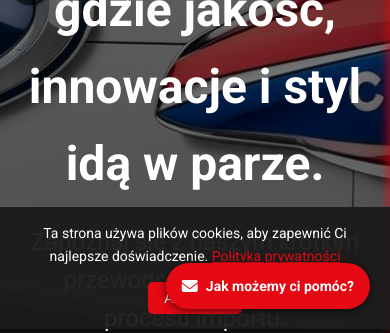
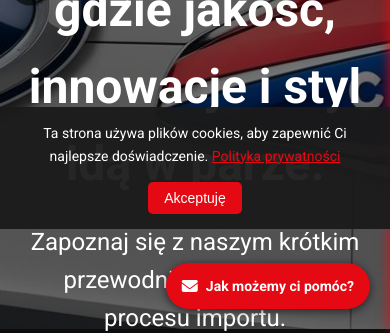
Before and after one commit to KosZoz19/nodejswebapp, a website: page public/index.html in a window 390 px wide. Shown: the part 515-848 px from the top of the page. Drawn offline with Linux system fonts and the light colour scheme; no server answers.

Commit message:
Update styles.css

```diff
--- a/public/styles.css
+++ b/public/styles.css
@@ -1999,6 +1999,9 @@ footer {
 
 /* Responsive Adjustments */
 @media (max-width: 768px) {
+     .cookie-consent {
+     bottom: 100px; /* Increase this value as needed to clear the modal */
+ }
     body {
         font-size: 14px; /* Reduce overall font size */
     }
```
